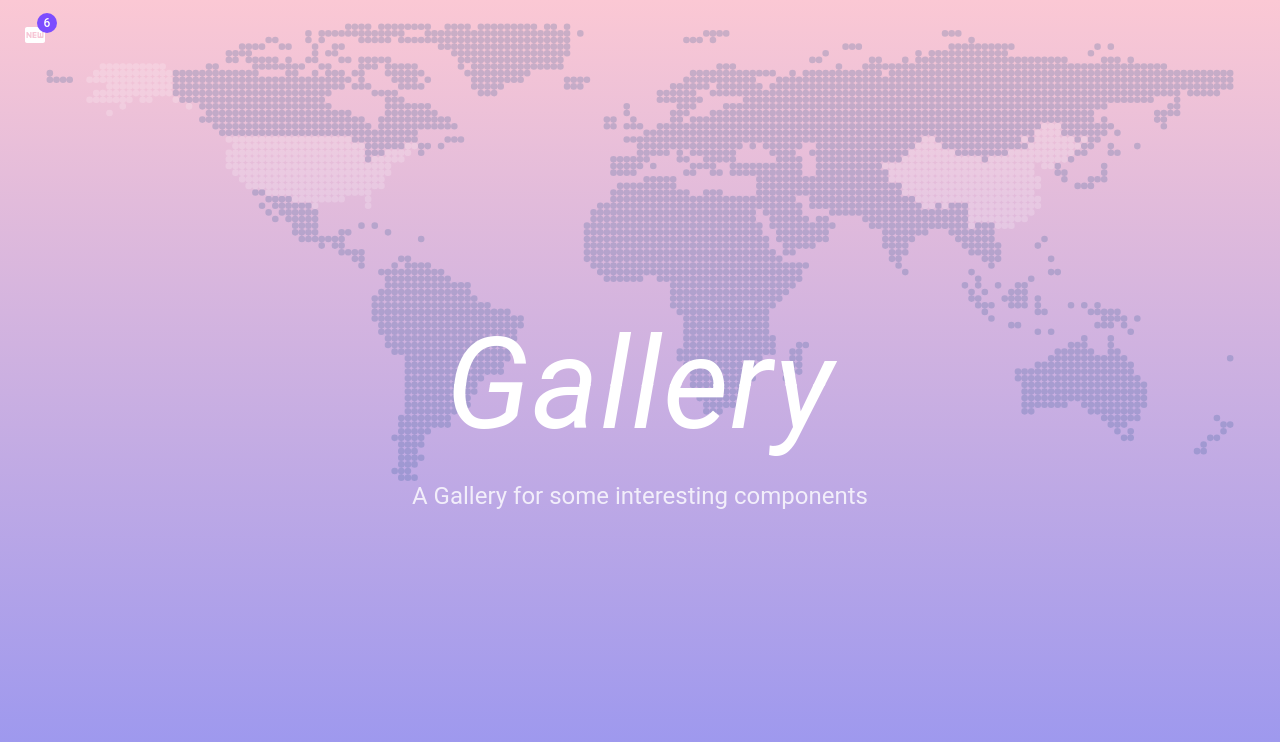
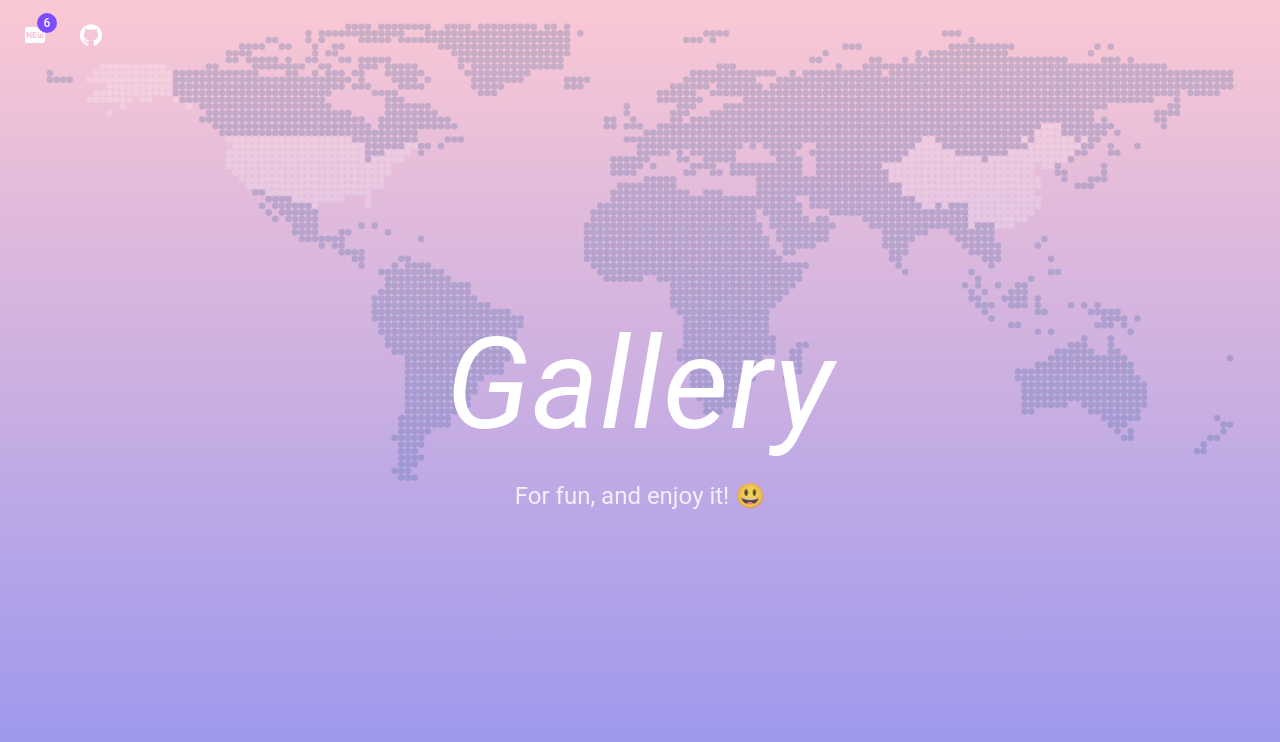
Before and after one commit to sxiong5/Gallery, a React (Create React App) app: page / in a window 1280 px wide. Shown: the top 742 px of the page. Built offline with nearby package versions, Linux system fonts and the light colour scheme.

Commit message:
docs: github info

```diff
--- a/src/components/layout/Header.tsx
+++ b/src/components/layout/Header.tsx
@@ -1,8 +1,9 @@
 import React, { useEffect, useState } from 'react';
-import { Badge, IconButton, ListItemText, Menu, MenuItem, styled } from '@mui/material';
+import { Badge, IconButton, ListItemText, Menu, MenuItem, Stack, styled, Link } from '@mui/material';
 import FiberNewIcon from '@mui/icons-material/FiberNew';
 import { RouteConfig } from '../../routes';
 import dayjs from 'dayjs';
+import GitHubIcon from '@mui/icons-material/GitHub';
 
 interface HeaderProps {
 	update: RouteConfig[];
@@ -38,11 +39,18 @@ const Header: React.FC<HeaderProps> = ({ update, setDemoIndex }) => {
 
 	return (
 		<HeaderWrapper>
-			<IconButton sx={{ color: '#fff' }} onClick={handleOpenNavMenu}>
-				<Badge badgeContent={list.length} color='primary'>
-					<FiberNewIcon />
-				</Badge>
-			</IconButton>
+			<Stack direction='row' alignItems='center' gap={2} sx={{ color: '#fff' }}>
+				<IconButton color='inherit' onClick={handleOpenNavMenu}>
+					<Badge badgeContent={list.length} color='primary'>
+						<FiberNewIcon />
+					</Badge>
+				</IconButton>
+				<Link color='inherit' href='https://github.com/sxiong5/Gallery'>
+					<IconButton color='inherit'>
+						<GitHubIcon />
+					</IconButton>
+				</Link>
+			</Stack>
 			<Menu anchorEl={anchorElNav} open={Boolean(anchorElNav)} onClose={handleCloseNavMenu}>
 				{list.map(item => (
 					<MenuItem key={item.name} onClick={() => setDemoIndex(item.index)}>
--- a/src/components/layout/Start.tsx
+++ b/src/components/layout/Start.tsx
@@ -82,7 +82,7 @@ const Start: React.FC<StartProps> = ({ history, demoIndex }) => {
 					Click to Start
 				</StartButton>
 			</StarWrapper>
-			<Instruction variant='h5'>A Gallery for some interesting components</Instruction>
+			<Instruction variant='h5'>For fun, and enjoy it! 😃</Instruction>
 		</>
 	);
 };
```
